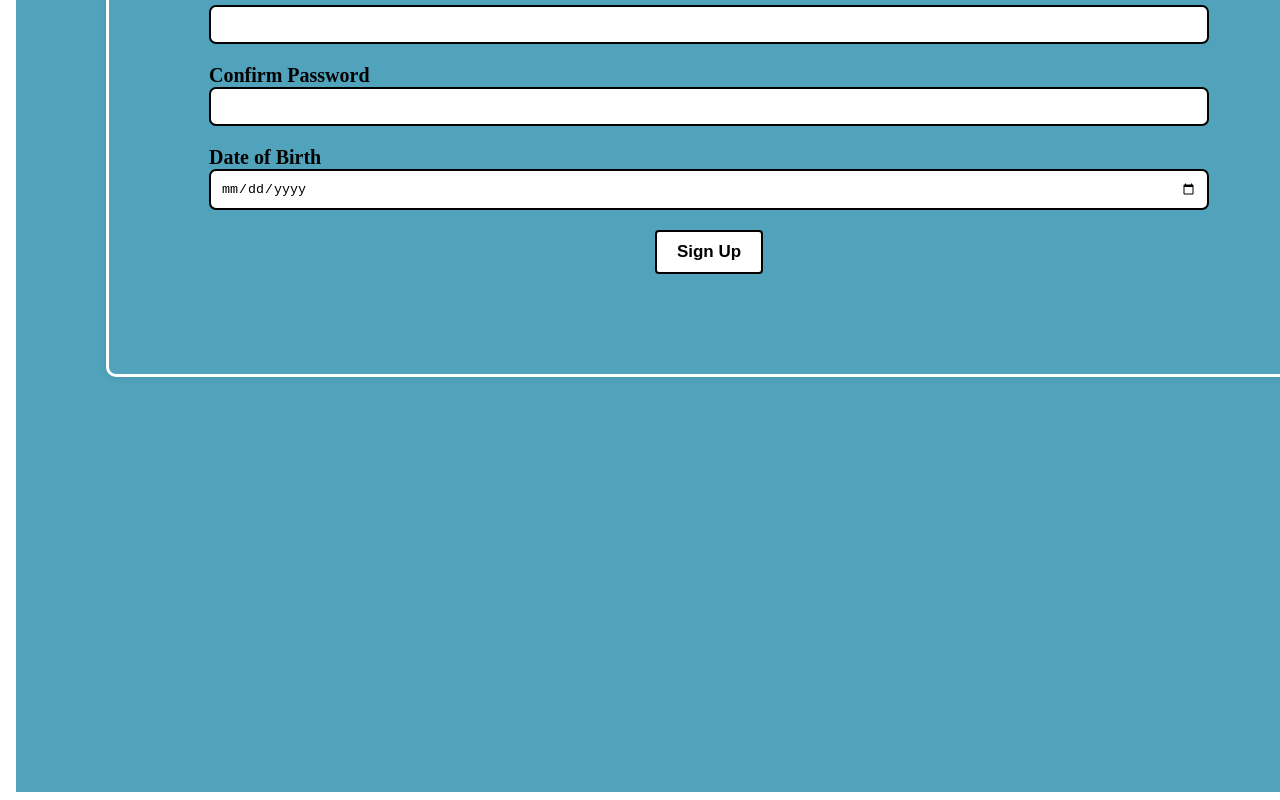
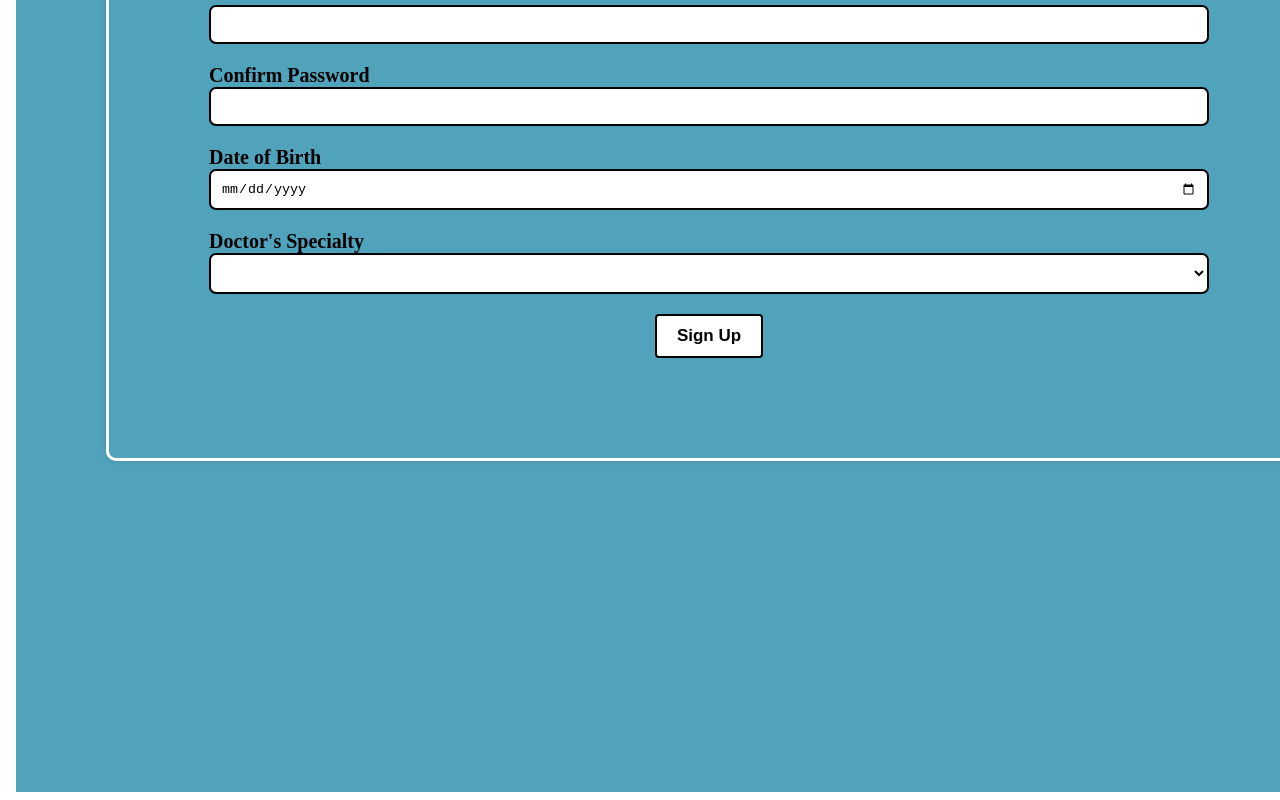
Before and after one commit to imparshva07/NeuroDecipher, an Angular app in the folder neucipher-frontend/: page /signup in a window 1280 px wide. Shown: the part 816-1616 px from the top of the page. Built offline with nearby package versions, Linux system fonts and the light colour scheme.

Commit message:
Update signup.component.html

```diff
--- a/neucipher-frontend/src/app/signup/signup.component.html
+++ b/neucipher-frontend/src/app/signup/signup.component.html
@@ -54,6 +54,12 @@
       <label for="dob">Date of Birth</label>
       <input type="date" class="form-control" id="dob" name="dob" required [(ngModel)]="userData.dob">
     </div>
+    <div class="form-group">
+      <label for="doctorSpecialty">Doctor's Specialty</label>
+      <select class="form-control" id="doctorSpecialty" name="doctorSpecialty" required [(ngModel)]="userData.doctorSpecialty">
+        <option *ngFor="let doctorSpecialty of doctors" [value]="doctorSpecialty">{{ doctorSpecialty }}</option>
+      </select>
+    </div>
     <button type="submit" class="btn btn-primary" [disabled]="!signupForm.valid || userData.password !== confirmPassword">Sign Up</button>
   </form>
 </div>
```
